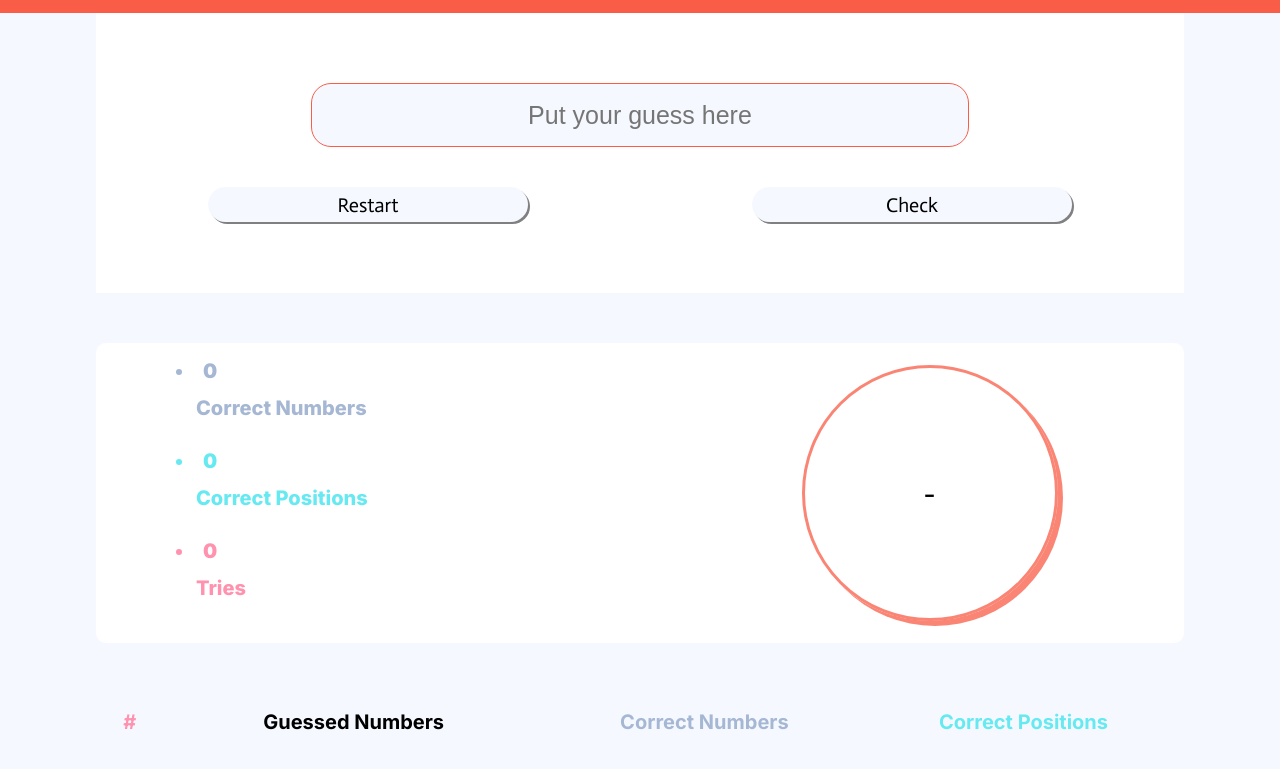
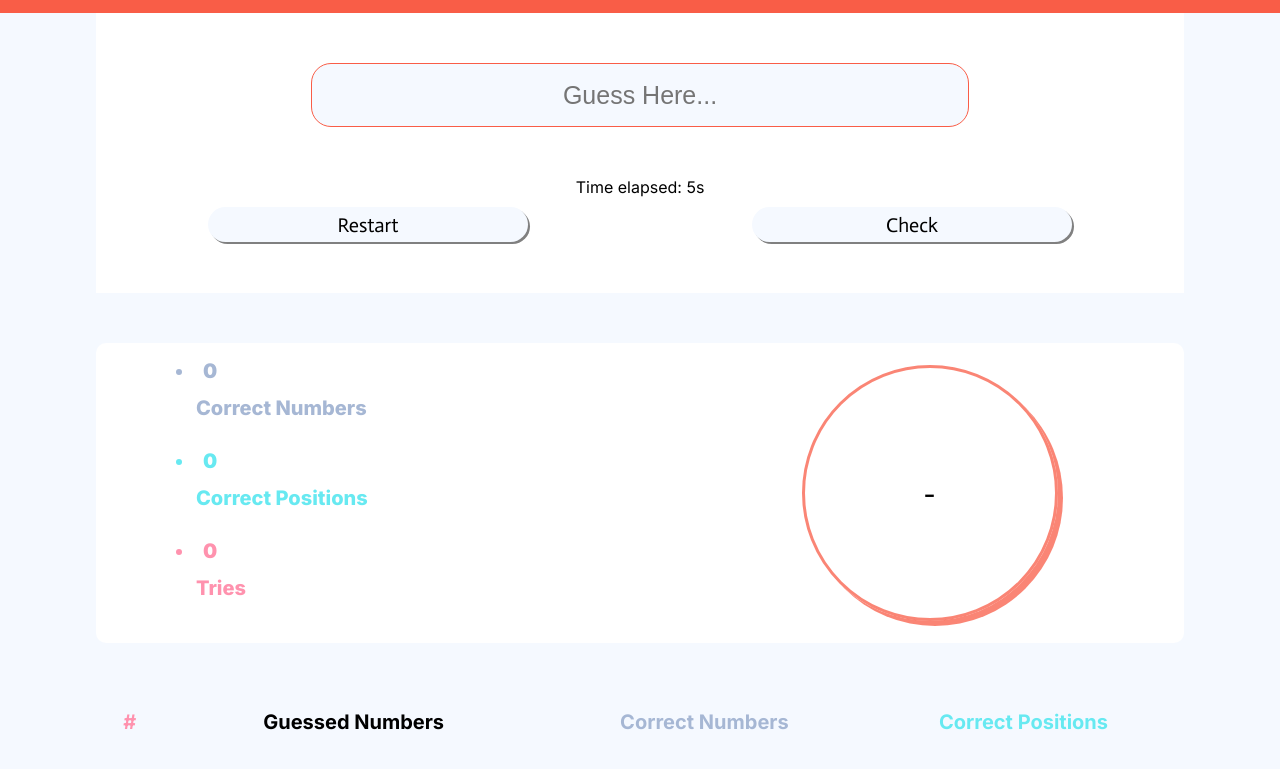
Before and after one commit to tevBoyz/Numbers, a plain HTML site: page index.html in a window 1280 px wide. Shown: the part 69-838 px from the top of the page. Drawn offline with Linux system fonts and the light colour scheme.

Commit message:
Update index.html
Added timer

```diff
--- a/index.html
+++ b/index.html
@@ -30,8 +30,11 @@
               id="input"
               type="number"
               oninput="validateInput()"
-              placeholder="Put your guess here"
+              placeholder="Guess Here..."
             />
+            <div id="timer-cont" class="timer-cont">
+              <span>Timer</span>
+            </div>
             <div class="buttons">
               <button id="restart" onclick="restart()">Restart</button>
               <button id="check" onclick="check()">Check</button>
@@ -90,6 +93,7 @@
       <p>The Number is</p>
       <h1 id="corres"></h1>
       <p class="triesDisp">Number of tries: <span id="finaltries"></span></p>
+      <p class="triesDisp">Time taken: <span id="timetaken"></span></p>
       <button onclick="back()">Back</button>
     </div>
 
```
